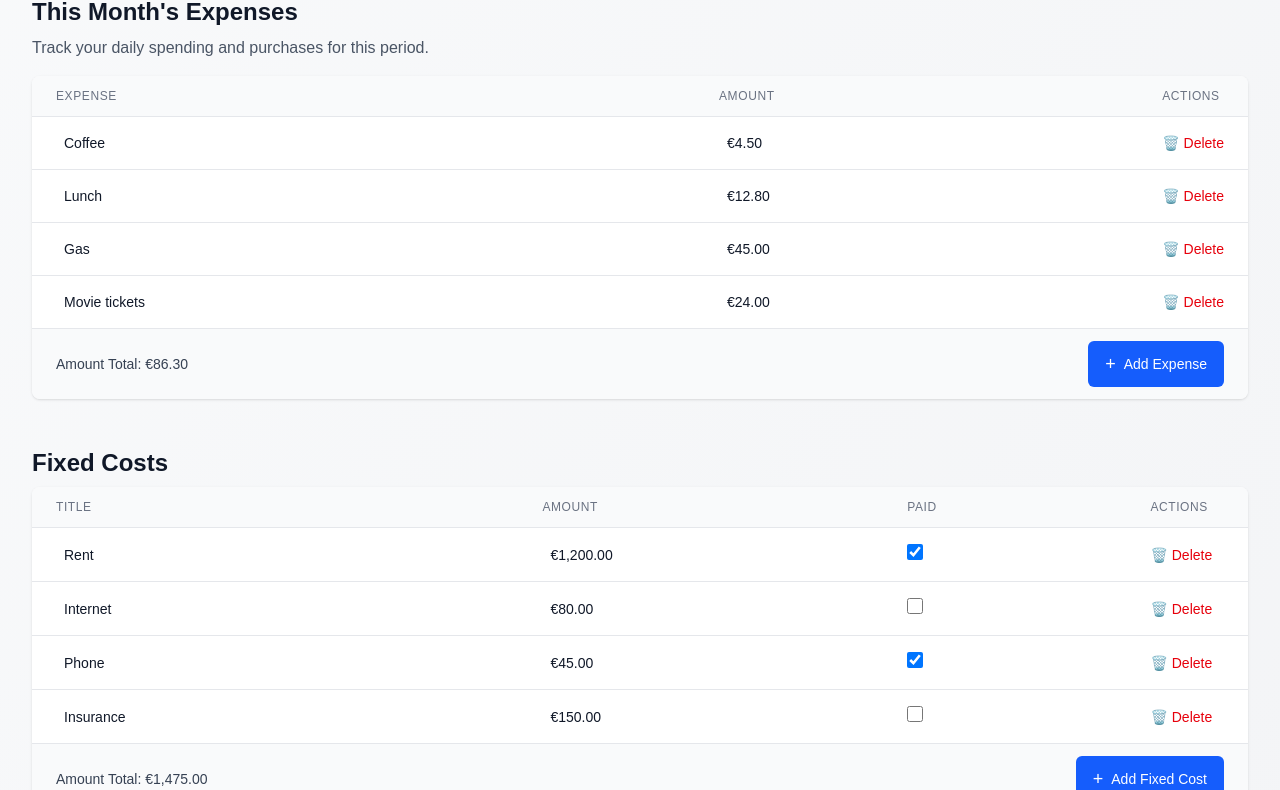
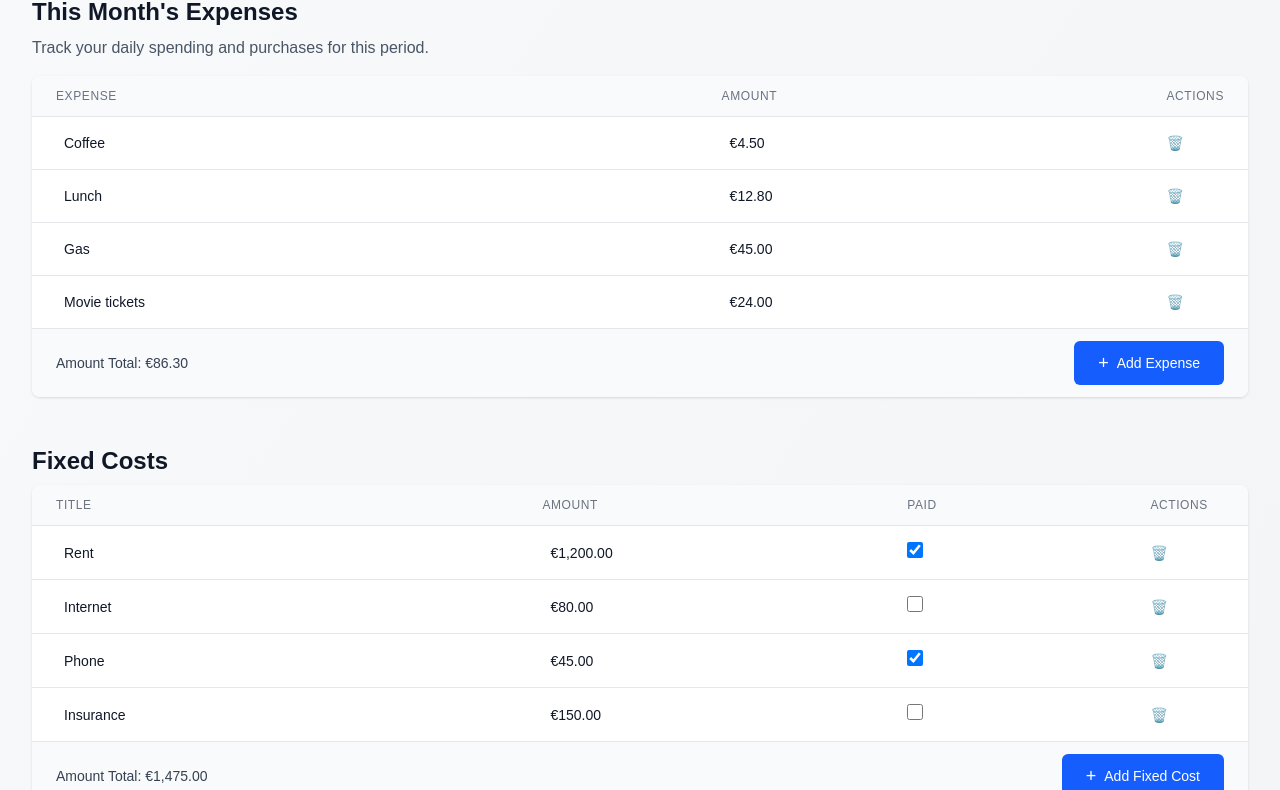
Before and after one commit to sofiaborovskaia/budget-planner, a Next.js app: page /period/2025-06-05 in a window 1280 px wide. Shown: the part 799-1589 px from the top of the page. Built offline with nearby package versions, Linux system fonts and the light colour scheme.

Commit message:
feat: add a button component, remove actions

```diff
--- /dev/null
+++ b/app/components/Button.tsx
@@ -0,0 +1,47 @@
+interface ButtonProps {
+  children: React.ReactNode;
+  variant?: "primary" | "secondary";
+  size?: "sm" | "md" | "lg";
+  type?: "button" | "submit" | "reset";
+  onClick?: () => void;
+  disabled?: boolean;
+  className?: string;
+}
+
+export function Button({
+  children,
+  variant = "primary",
+  size = "md",
+  type = "button",
+  onClick,
+  disabled,
+  className = "",
+}: ButtonProps) {
+  const baseStyles =
+    "font-medium rounded-md transition-colors focus:outline-none focus:ring-2 focus:ring-offset-2";
+
+  const variants = {
+    primary: "bg-blue-600 text-white hover:bg-blue-700 focus:ring-blue-500",
+    secondary:
+      "bg-gray-200 text-gray-900 hover:bg-gray-300 focus:ring-gray-500",
+  };
+
+  const sizes = {
+    sm: "px-3 py-1.5 text-sm",
+    md: "px-6 py-2 text-sm",
+    lg: "px-8 py-3 text-base",
+  };
+
+  const disabledStyles = disabled ? "opacity-50 cursor-not-allowed" : "";
+
+  return (
+    <button
+      type={type}
+      onClick={onClick}
+      disabled={disabled}
+      className={`${baseStyles} ${variants[variant]} ${sizes[size]} ${disabledStyles} ${className}`}
+    >
+      {children}
+    </button>
+  );
+}
--- a/app/components/DataTable.tsx
+++ b/app/components/DataTable.tsx
@@ -1,12 +1,12 @@
 "use client";
 
 import { useState } from "react";
-import type { TableColumn, TableAction } from "@/types/costs";
+import { Button } from "@/app/components/Button";
+import type { TableColumn } from "@/types/costs";
 
 interface DataTableProps<T extends { id: string }> {
   data: T[];
   columns: TableColumn<T>[];
-  actions?: TableAction<T>[];
   onAdd?: () => void;
   onEdit?: (item: T, field: keyof T, value: any) => void;
   onDelete?: (item: T) => void;
@@ -17,7 +17,6 @@ interface DataTableProps<T extends { id: string }> {
 export function DataTable<T extends { id: string }>({
   data,
   columns,
-  actions = [],
   onAdd,
   onEdit,
   onDelete,
@@ -136,7 +135,7 @@ export function DataTable<T extends { id: string }>({
                   {column.label}
                 </th>
               ))}
-              {(actions.length > 0 || onDelete) && (
+              {onDelete && (
                 <th className="px-6 py-3 text-left text-xs font-medium text-gray-500 uppercase tracking-wider">
                   Actions
                 </th>
@@ -147,9 +146,7 @@ export function DataTable<T extends { id: string }>({
             {data.length === 0 ? (
               <tr>
                 <td
-                  colSpan={
-                    columns.length + (actions.length > 0 || onDelete ? 1 : 0)
-                  }
+                  colSpan={columns.length + (onDelete ? 1 : 0)}
                   className="px-6 py-8 text-center text-gray-500"
                 >
                   {emptyMessage}
@@ -166,33 +163,14 @@ export function DataTable<T extends { id: string }>({
                       {renderCell(item, column)}
                     </td>
                   ))}
-                  {(actions.length > 0 || onDelete) && (
+                  {onDelete && (
                     <td className="px-6 py-4 whitespace-nowrap text-sm text-gray-500">
-                      <div className="flex items-center gap-2">
-                        {actions.map((action, index) => (
-                          <button
-                            key={index}
-                            onClick={() => action.onClick(item)}
-                            className={`text-sm font-medium hover:underline ${
-                              action.variant === "danger"
-                                ? "text-red-600 hover:text-red-900"
-                                : action.variant === "primary"
-                                  ? "text-blue-600 hover:text-blue-900"
-                                  : "text-gray-600 hover:text-gray-900"
-                            }`}
-                          >
-                            {action.icon} {action.label}
-                          </button>
-                        ))}
-                        {onDelete && (
-                          <button
-                            onClick={() => onDelete(item)}
-                            className="text-sm font-medium text-red-600 hover:text-red-900 hover:underline"
-                          >
-                            🗑️ Delete
-                          </button>
-                        )}
-                      </div>
+                      <button
+                        onClick={() => onDelete(item)}
+                        className="text-sm font-medium cursor-pointer"
+                      >
+                        🗑️
+                      </button>
                     </td>
                   )}
                 </tr>
@@ -232,13 +210,10 @@ export function DataTable<T extends { id: string }>({
 
           {/* Add Button */}
           {onAdd && (
-            <button
-              onClick={onAdd}
-              className="inline-flex items-center gap-2 px-4 py-2 text-sm font-medium text-white bg-blue-600 border border-transparent rounded-md hover:bg-blue-700 focus:outline-none focus:ring-2 focus:ring-offset-2 focus:ring-blue-500"
-            >
+            <Button onClick={onAdd} className="inline-flex items-center gap-2">
               <span className="text-lg">+</span>
               {addButtonText}
-            </button>
+            </Button>
           )}
         </div>
       </div>
--- a/app/profile/page.tsx
+++ b/app/profile/page.tsx
@@ -1,6 +1,7 @@
 "use client";
 
 import { PageLayout } from "@/app/components/PageLayout";
+import { Button } from "@/app/components/Button";
 
 interface FormLabelProps {
   htmlFor: string;
@@ -130,12 +131,7 @@ export default function ProfilePage() {
 
         {/* Save Button */}
         <div className="pt-4">
-          <button
-            type="submit"
-            className="bg-blue-600 text-white px-6 py-2 rounded-md hover:bg-blue-700 transition-colors"
-          >
-            Save Changes
-          </button>
+          <Button type="submit">Save Changes</Button>
         </div>
       </form>
     </PageLayout>
```
